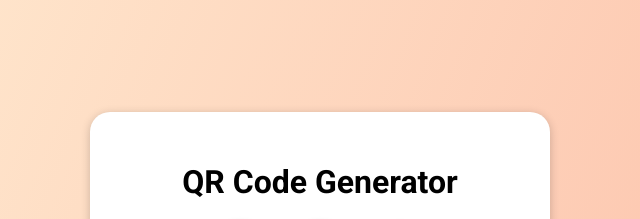
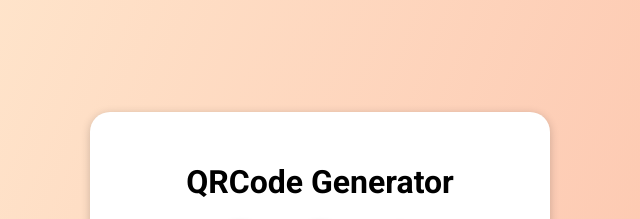
Before and after one commit to Frenxys/QRcodeSite, a plain HTML site: page index.html in a window 1280 px wide. Shown: the top 219 px of the page, 320-960 px from the left. Drawn offline with nearby package versions, Linux system fonts and the light colour scheme.

Commit message:
grammar issues

```diff
--- a/index.html
+++ b/index.html
@@ -12,7 +12,7 @@
 </head>
 <body>
     <div class="container">
-        <h1>QR Code Generator</h1>
+        <h1>QRCode Generator</h1>
 
         <div class="header">
             <div class="header-controls">
```
